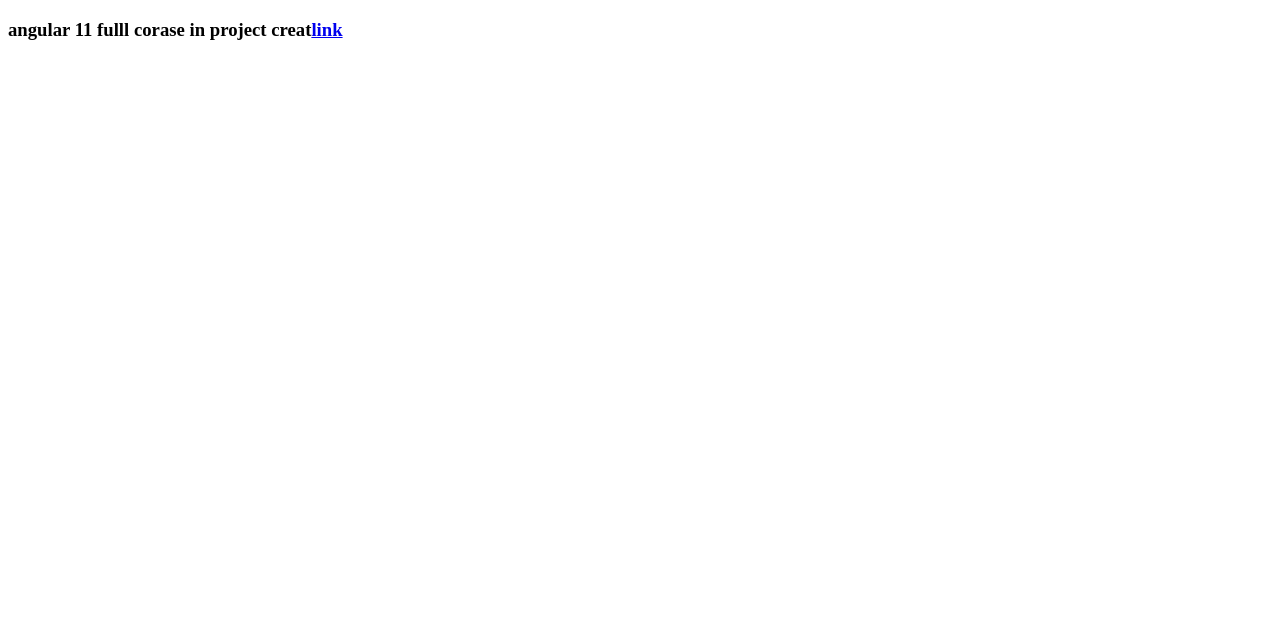
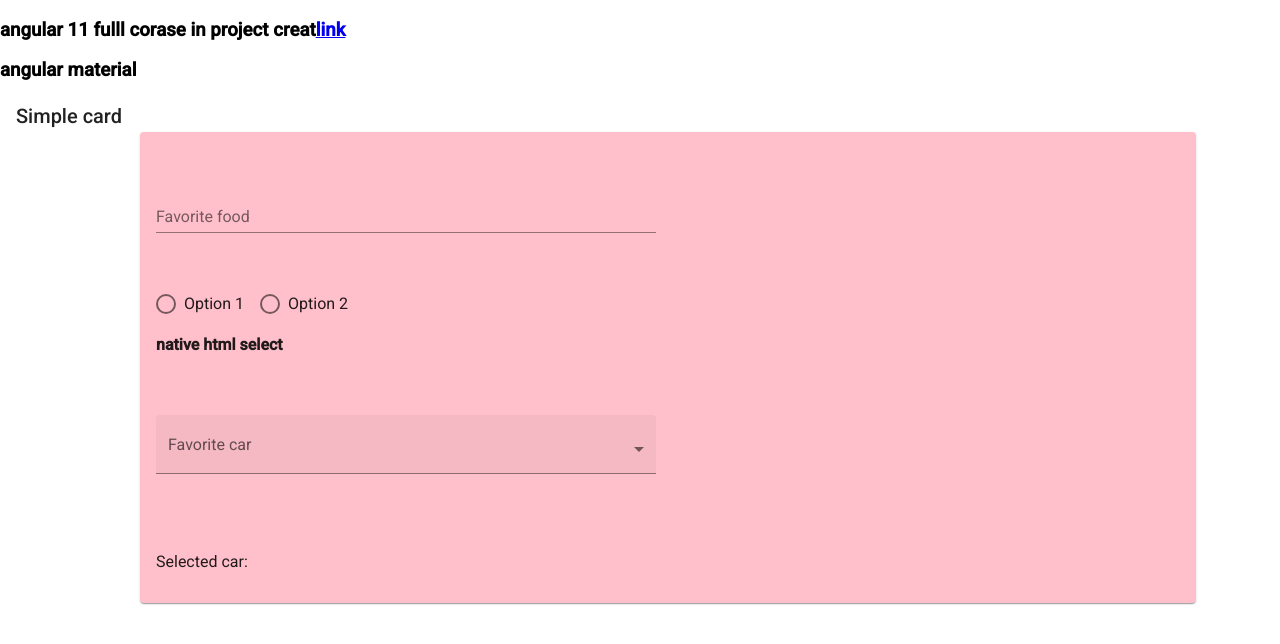
Before and after one commit to Gyanendra777/angular, an Angular app: page / in a window 1280 px wide. Shown: the top 644 px of the page. Built offline with nearby package versions, Linux system fonts and the light colour scheme.

Commit message:
input redeo button dropdown button  creat

```diff
--- a/angular.json
+++ b/angular.json
@@ -28,6 +28,7 @@
               "src/assets"
             ],
             "styles": [
+              "./node_modules/@angular/material/prebuilt-themes/deeppurple-amber.css",
               "src/styles.css"
             ],
             "scripts": []
@@ -91,6 +92,7 @@
               "src/assets"
             ],
             "styles": [
+              "./node_modules/@angular/material/prebuilt-themes/deeppurple-amber.css",
               "src/styles.css"
             ],
             "scripts": []
--- a/package.json
+++ b/package.json
@@ -12,10 +12,12 @@
   "private": true,
   "dependencies": {
     "@angular/animations": "~11.1.0",
+    "@angular/cdk": "~11.2.1",
     "@angular/common": "~11.1.0",
     "@angular/compiler": "~11.1.0",
     "@angular/core": "~11.1.0",
     "@angular/forms": "~11.1.0",
+    "@angular/material": "~11.2.1",
     "@angular/platform-browser": "~11.1.0",
     "@angular/platform-browser-dynamic": "~11.1.0",
     "@angular/router": "~11.1.0",
--- a/src/app/app.component.css
+++ b/src/app/app.component.css
@@ -0,0 +1,47 @@
+.example-form {
+  min-width: 150px;
+  max-width: 500px;
+  width: 100%;
+}
+
+.example-full-width {
+  width: 100%;
+}
+.mat-radio-button ~ .mat-radio-button {
+  margin-left: 16px;
+}
+.mat-form-field {
+  margin: 40px 0;
+  width: 500px !important;
+}
+
+.mat-toolbar-single-row {
+  height: auto !important;
+  background: transparent;
+}
+
+.mat-toolbar-single-row button {
+  width: 200px;
+}
+
+.mat-form-field {
+  width: 100%;
+}
+
+#uploadFile {
+  top: 0px;
+  left: 0px;
+  width: 100%;
+  z-index: 9;
+  opacity: 0;
+  height: 100%;
+  cursor: pointer;
+  position: absolute;
+}
+mat-card{
+  width: 80%;
+  position: relative;
+  left: 140px;
+  background-color: pink;
+  /* -moz-box-align: center; */
+}
--- a/src/app/app.component.html
+++ b/src/app/app.component.html
@@ -1,2 +1,32 @@
+<h3>angular 11 fulll corase in project creat<a href="https://youtu.be/kRxfz5Shir4">link</a></h3>
+<h3>angular material</h3>
+<mat-toolbar color="accent">Simple card</mat-toolbar>
 
-<h3>angular 11 fulll corase in project creat<a href="https://www.youtube.com/watch?v=m1F7Tlm0-cY&list=PL_qizAfcpJ-PQsBV9ZWDQKXmwsJSJP3dJ">link</a></h3>
+<!-- material -->
+<mat-card>
+    <form class="example-form">
+        <mat-form-field class="example-full-width">
+            <mat-label>Favorite food</mat-label>
+            <input matInput placeholder="Ex. Pizza" value="" />
+        </mat-form-field>
+    <!-- </form>
+    <form > -->
+        <mat-radio-group aria-label="Select an option">
+            <mat-radio-button value="1">Option 1</mat-radio-button>
+            <mat-radio-button value="2">Option 2</mat-radio-button>
+        </mat-radio-group>
+    <!-- </form>
+    <form> -->
+        <h4>native html select</h4>
+        <mat-form-field appearance="fill">
+            <mat-label>Favorite car</mat-label>
+            <select matNativeControl [(ngModel)]="sele" name="car">
+                <option value="" selected></option>
+                <option *ngFor="let car of cars" [value]="car.value">
+                    {{car.viewValue}}
+                </option>
+            </select>
+        </mat-form-field>
+        <p>Selected car: {{sele}}</p>
+    </form>
+</mat-card>
--- a/src/app/app.component.ts
+++ b/src/app/app.component.ts
@@ -1,10 +1,24 @@
-import { Component } from '@angular/core';
+import { Component,ViewChild, ElementRef } from '@angular/core';
 
+interface Car {
+  value: string;
+  viewValue: string;
+}
 @Component({
   selector: 'app-root',
   templateUrl: './app.component.html',
   styleUrls: ['./app.component.css']
 })
 export class AppComponent {
-  title = 'angular';
+
+  sele: string | undefined;
+
+
+  cars: Car[] = [
+    {value: 'volvo', viewValue: 'Volvo'},
+    {value: 'saab', viewValue: 'Saab'},
+    {value: 'mercedes', viewValue: 'Mercedes'}
+  ];
+
+
 }
--- a/src/index.html
+++ b/src/index.html
@@ -6,6 +6,9 @@
   <base href="/">
   <meta name="viewport" content="width=device-width, initial-scale=1">
   <link rel="icon" type="image/x-icon" href="favicon.ico">
+  <link rel="preconnect" href="https://fonts.gstatic.com">
+  <link href="https://fonts.googleapis.com/css2?family=Roboto:wght@300;400;500&display=swap" rel="stylesheet">
+  <link href="https://fonts.googleapis.com/icon?family=Material+Icons" rel="stylesheet">
 </head>
 <body>
   <app-root></app-root>
--- a/src/styles.css
+++ b/src/styles.css
@@ -1 +1,4 @@
 /* You can add global styles to this file, and also import other style files */
+
+html, body { height: 100%; }
+body { margin: 0; font-family: Roboto, "Helvetica Neue", sans-serif; }
```
Also changed, not shown: src/app/app.module.ts (+31 -2 lines), 1 other file (tests, documents, lock files or other folders).
